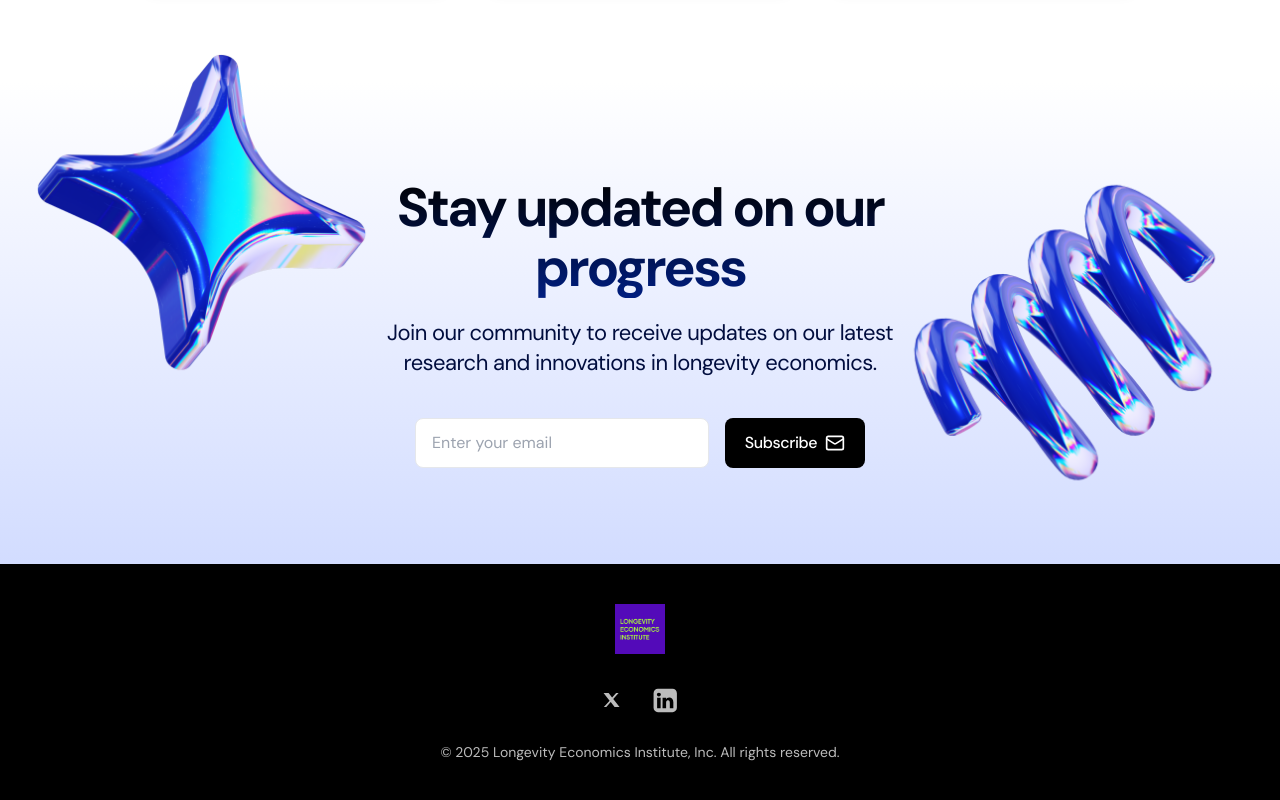
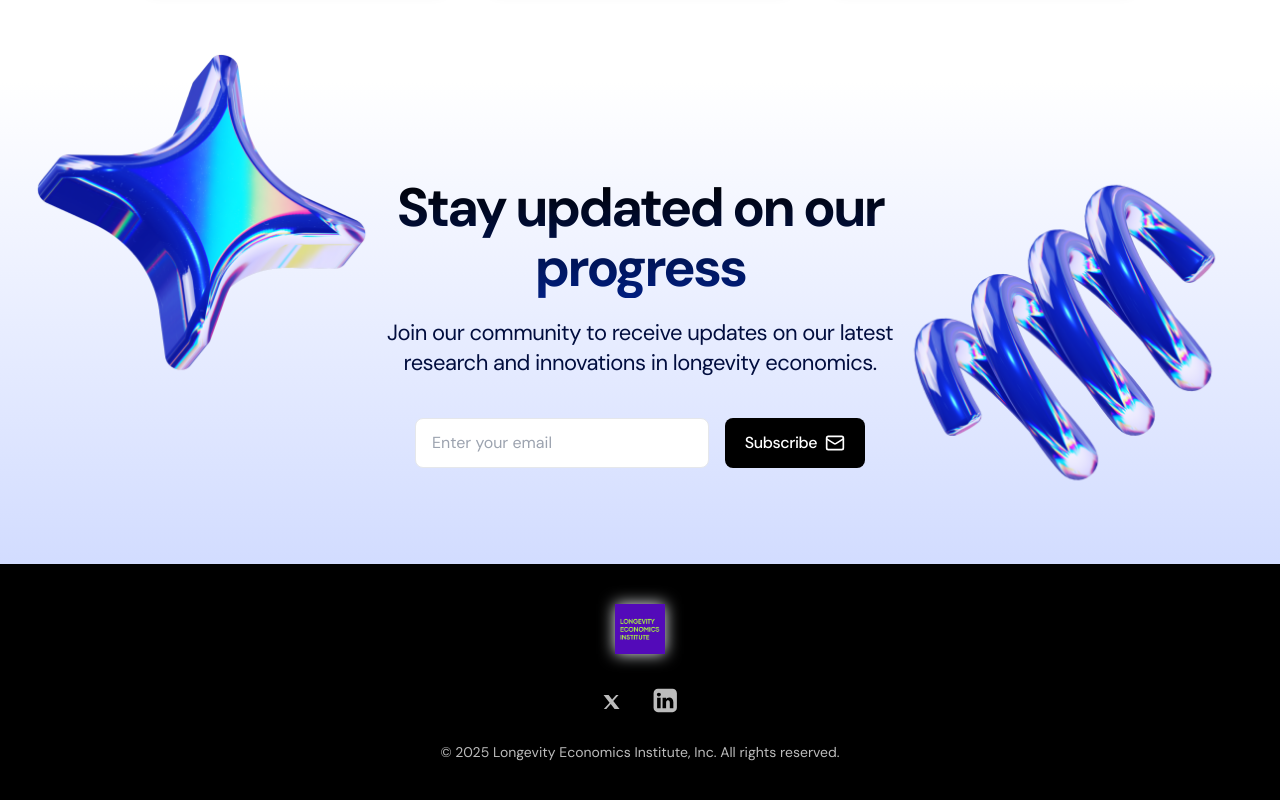
Before and after one commit to smartinelle/longevity-economics, a Next.js app: page / in a window 1280 px wide. Shown: the part 3473-4273 px from the top of the page. Built offline with nearby package versions, Linux system fonts and the light colour scheme.

Commit message:
added blur effect on footer logo + fixed spacing issue with socials logos

```diff
--- a/src/sections/Footer.tsx
+++ b/src/sections/Footer.tsx
@@ -10,7 +10,7 @@ export const Footer = () => {
   return (
     <footer className="bg-black text-[#BCBCBC] text-sm py-10 text-center">
       <div className="container">
-        <div className="inline-flex relative before:content-[''] before:top-2 before:bottom-0 before:w-full before:blur before:bg-[linear-gradient(to_right, #F87BFF,#FB92CF,#FFDD9B,#C2F0B1,#2FD8FE)] before:absolute">
+        <div className="inline-flex relative before:content-[''] before:top-0 before:bottom-0 before:w-full before:blur before:bg-slate-100 before:absolute">
         <Image
         src={logo}
         height={50}
@@ -27,7 +27,7 @@ export const Footer = () => {
           <a href="#">Careers</a>
         </nav>*/}
         <div className="flex justify-center items-center gap-6 mt-6">
-          <a href="https://x.com/longeconinst" target="_blank" rel="noopener noreferrer">
+          <a href="https://x.com/longeconinst" target="_blank" rel="noopener noreferrer" className="pt-1">
           <SocialX />
           </a>
           <a href="https://www.linkedin.com/company/longecon/" target="_blank" rel="noopener noreferrer">
```
